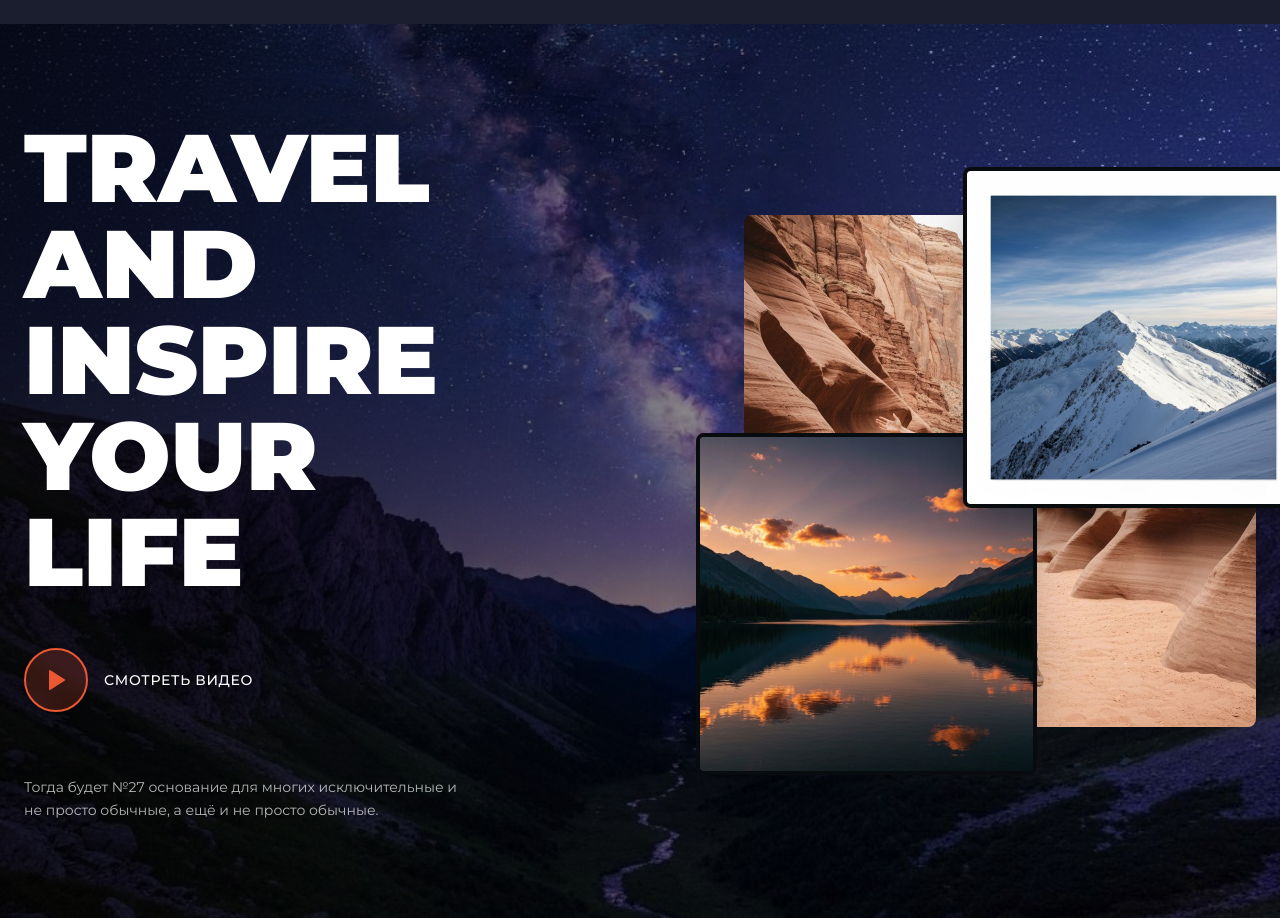
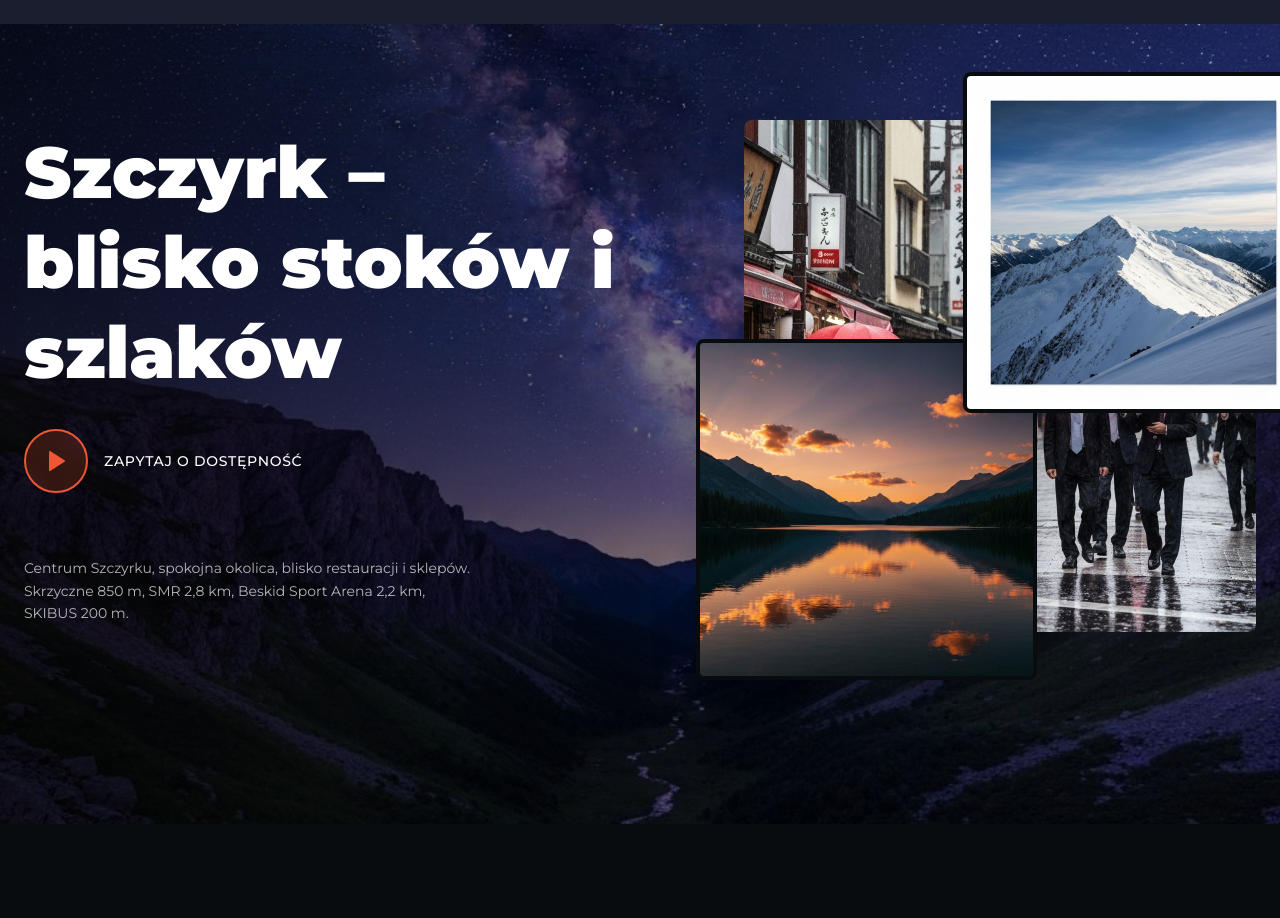
Before and after one commit to technikyvl/strona-dom, a Next.js app: page / in a window 1280 px wide. Shown: the part 1560-2478 px from the top of the page. After the commit the page ends 2384 px from the top, so only its background shows below. Built offline with nearby package versions, Linux system fonts and the light colour scheme.

Commit message:
Update inspire-section.tsx

```diff
--- a/components/inspire-section.tsx
+++ b/components/inspire-section.tsx
@@ -2,12 +2,12 @@ import { Play } from "lucide-react"
 
 export function InspireSection() {
   return (
-    <section className="relative min-h-screen w-full overflow-hidden">
+    <section id="lokalizacja" className="relative min-h-screen w-full overflow-hidden">
       {/* Background Image */}
       <div className="absolute inset-0">
         <img
           src="/mountain-landscape-with-milky-way-stars-night-sky-.jpg"
-          alt="Mountain landscape with stars"
+          alt="Szczyrk nocą, górski krajobraz"
           className="w-full h-full object-cover"
         />
         <div className="absolute inset-0 bg-gradient-to-r from-black/70 via-black/50 to-transparent" />
@@ -18,28 +18,27 @@ export function InspireSection() {
         <div className="flex flex-col lg:flex-row items-center justify-between gap-12 h-full">
           {/* Left Content */}
           <div className="flex-1 max-w-2xl">
-            <h2 className="text-6xl md:text-7xl lg:text-8xl font-black text-white leading-none mb-12">
-              TRAVEL AND
-              <br />
-              INSPIRE YOUR
-              <br />
-              LIFE
+            <h2 className="text-5xl md:text-6xl lg:text-7xl font-black text-white leading-tight mb-8">
+              Szczyrk – blisko stoków i szlaków
             </h2>
 
             {/* Video Button */}
+            <a href="#kontakt" className="inline-flex">
             <button className="flex items-center gap-4 group transition-all duration-300 hover:scale-105">
               <div className="w-16 h-16 rounded-full bg-primary/20 backdrop-blur-sm border-2 border-primary flex items-center justify-center group-hover:bg-primary/40 group-hover:shadow-lg group-hover:shadow-primary/50 transition-all duration-300 group-hover:scale-110">
                 <Play className="w-6 h-6 text-primary fill-primary group-hover:scale-110 transition-transform duration-300" />
               </div>
               <span className="text-white text-sm uppercase tracking-wider font-medium group-hover:text-primary transition-colors duration-300">
-                Смотреть видео
+                Zapytaj o dostępność
               </span>
             </button>
+            </a>
 
             {/* Bottom Text */}
             <div className="mt-16">
               <p className="text-white/70 text-sm leading-relaxed max-w-md">
-                Тогда будет №27 основание для многих исключительные и не просто обычные, а ещё и не просто обычные.
+                Centrum Szczyrku, spokojna okolica, blisko restauracji i sklepów.
+                Skrzyczne 850 m, SMR 2,8 km, Beskid Sport Arena 2,2 km, SKIBUS 200 m.
               </p>
             </div>
           </div>
@@ -50,18 +49,18 @@ export function InspireSection() {
               {/* Image Stack */}
               <div className="relative">
                 <img
-                  src="/person-standing-in-desert-canyon-arms-spread-adven.jpg"
-                  alt="Adventure 1"
+                  src="/people-with-red-umbrellas-in-rain-japan-street.jpg"
+                  alt="Spacer w deszczu"
                   className="w-full h-auto rounded-lg shadow-2xl"
                 />
                 <img
                   src="/mountain-lake-reflection-sunset-landscape.jpg"
-                  alt="Adventure 2"
+                  alt="Zachód słońca w górach"
                   className="absolute -bottom-12 -left-12 w-2/3 h-auto rounded-lg shadow-2xl border-4 border-background"
                 />
                 <img
                   src="/snowy-mountain-peaks-winter-landscape.jpg"
-                  alt="Adventure 3"
+                  alt="Zimowe szczyty"
                   className="absolute -top-12 -right-12 w-2/3 h-auto rounded-lg shadow-2xl border-4 border-background"
                 />
               </div>
```
